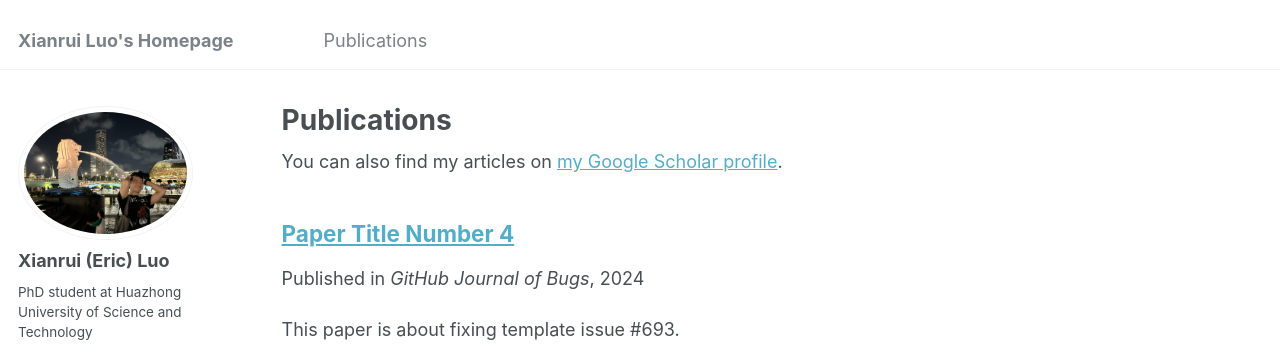
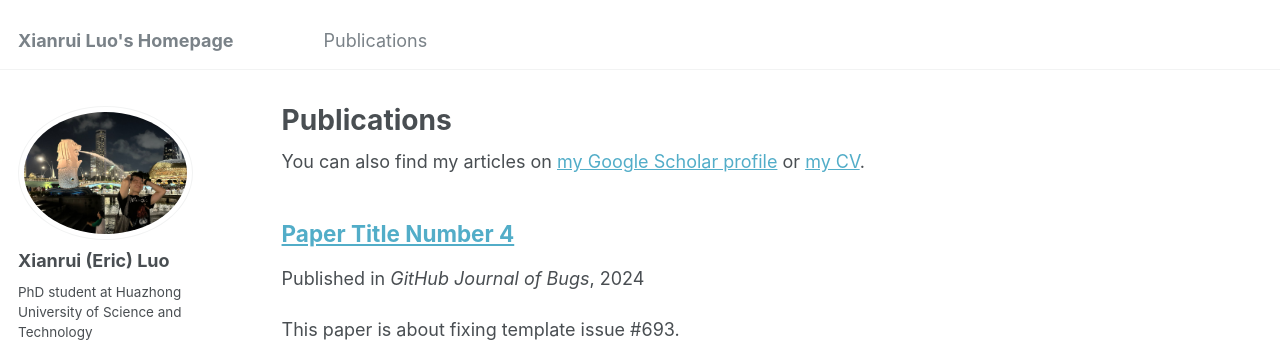
Before and after one commit to xianrui-luo/xianrui-luo.github.io, a Jekyll site: the page built from _pages/publications.md, in a window 1280 px wide and 900 px high. Shown: the top 344 px of the window. Built offline with Jekyll 4.4.1, drawn with Linux system fonts in a browser that asks for light colours; some web fonts are replaced.

Commit message:
Update publications.md

```diff
--- a/_pages/publications.md
+++ b/_pages/publications.md
@@ -6,7 +6,7 @@ author_profile: true
 ---
 
 {% if site.author.googlescholar %}
-  <div class="wordwrap">You can also find my articles on <a href="{{site.author.googlescholar}}">my Google Scholar profile</a>.</div>
+  <div class="wordwrap">You can also find my articles on <a href="{{site.author.googlescholar}}">my Google Scholar profile</a> or <a href="{{site.author.CV}}">my CV</a>.</div>
 {% endif %}
 
 {% include base_path %}
```
